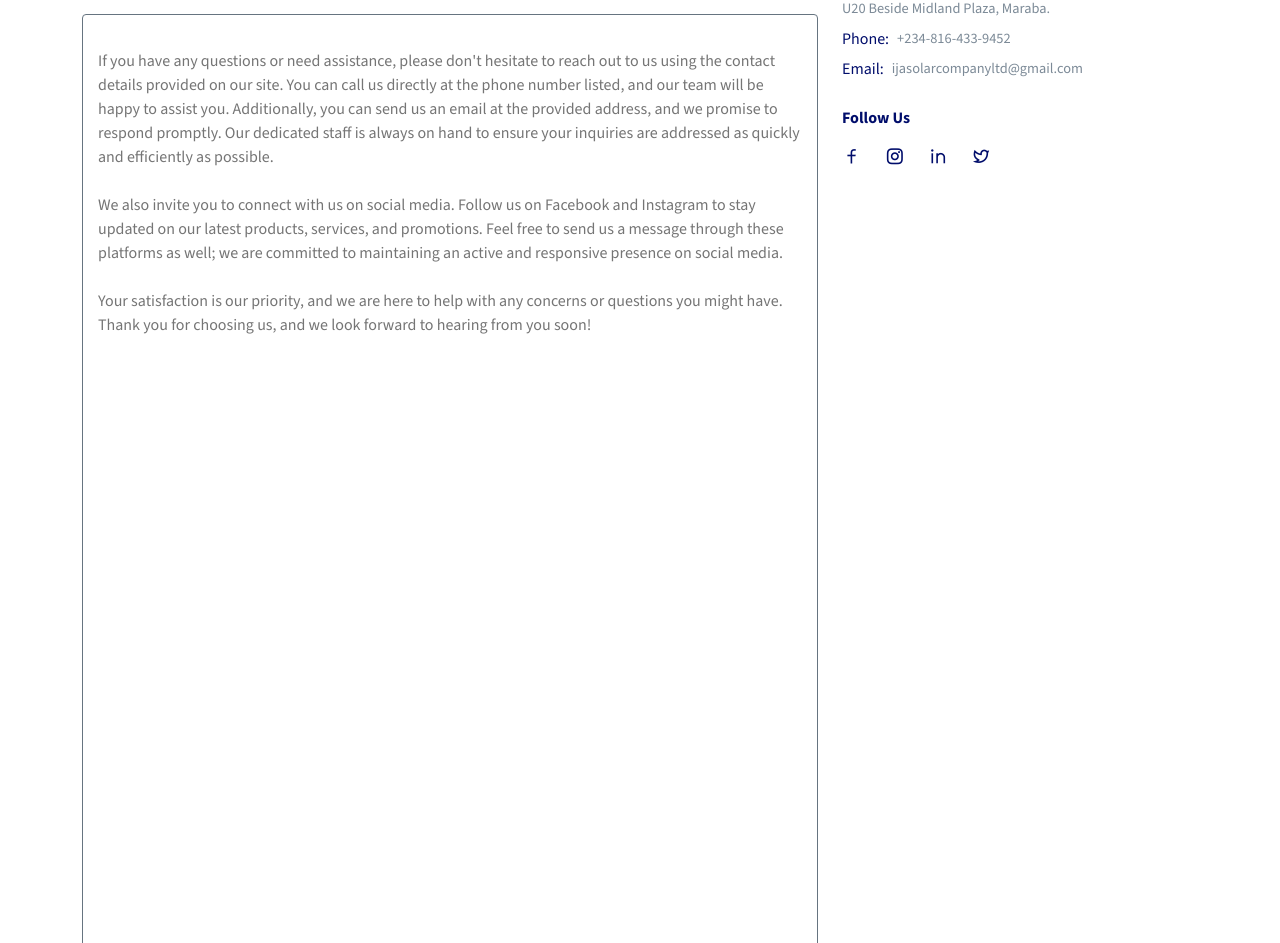
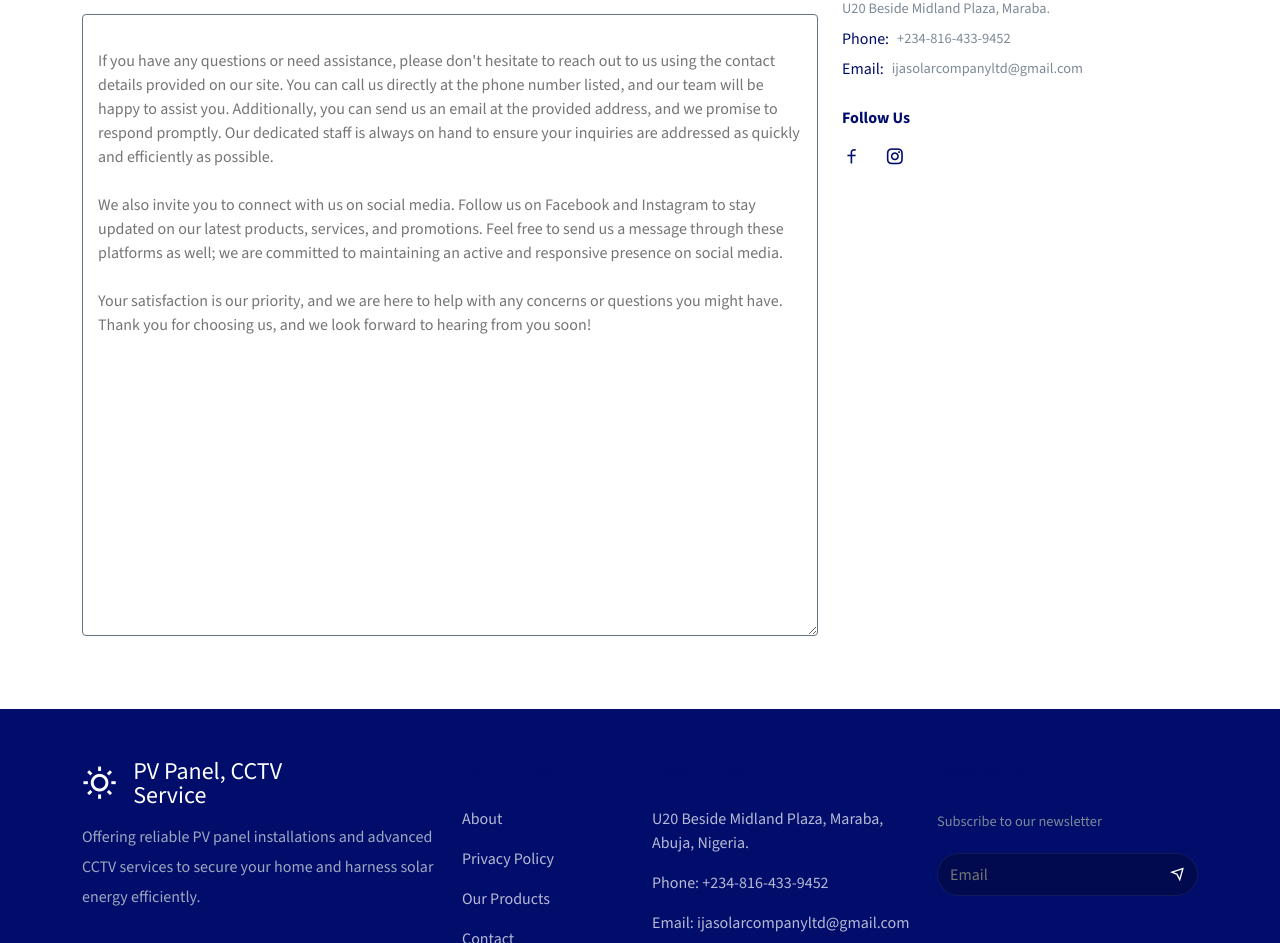
Before and after one commit to Terfa-web/IJA-Company-Limited, a React (Create React App) app: page /contact in a window 1280 px wide. Shown: the part 858-1801 px from the top of the page. Built offline with nearby package versions, Linux system fonts and the light colour scheme.

Commit message:
assign styles to the placeholder text

```diff
--- a/src/pages/Contact.jsx
+++ b/src/pages/Contact.jsx
@@ -8,8 +8,6 @@ import "../styles/contact.css";
 const socialLinks = [
   { url: "#", icon: "ri-facebook-line" },
   { url: "#", icon: "ri-instagram-line" },
-  { url: "#", icon: "ri-linkedin-line" },
-  { url: "#", icon: "ri-twitter-line" },
 ];
 
 const Contact = () => {
@@ -33,7 +31,7 @@ const Contact = () => {
 
                 <FormGroup className="contact__form">
                   <textarea
-                    rows="40"
+                    rows="25"
                     placeholder="
 If you have any questions or need assistance, please don't hesitate to reach out to us using the contact details provided on our site. You can call us directly at the phone number listed, and our team will be happy to assist you. Additionally, you can send us an email at the provided address, and we promise to respond promptly. Our dedicated staff is always on hand to ensure your inquiries are addressed as quickly and efficiently as possible.
 
--- a/src/styles/contact.css
+++ b/src/styles/contact.css
@@ -14,6 +14,11 @@
   border-radius: 5px;
 }
 
+.custom-form::placeholder {
+  font-size: 18px;
+  color: #999;
+}
+
 @media screen and (max-width: 768px) {
   .contact__btn {
     margin-bottom: 40px;
```
